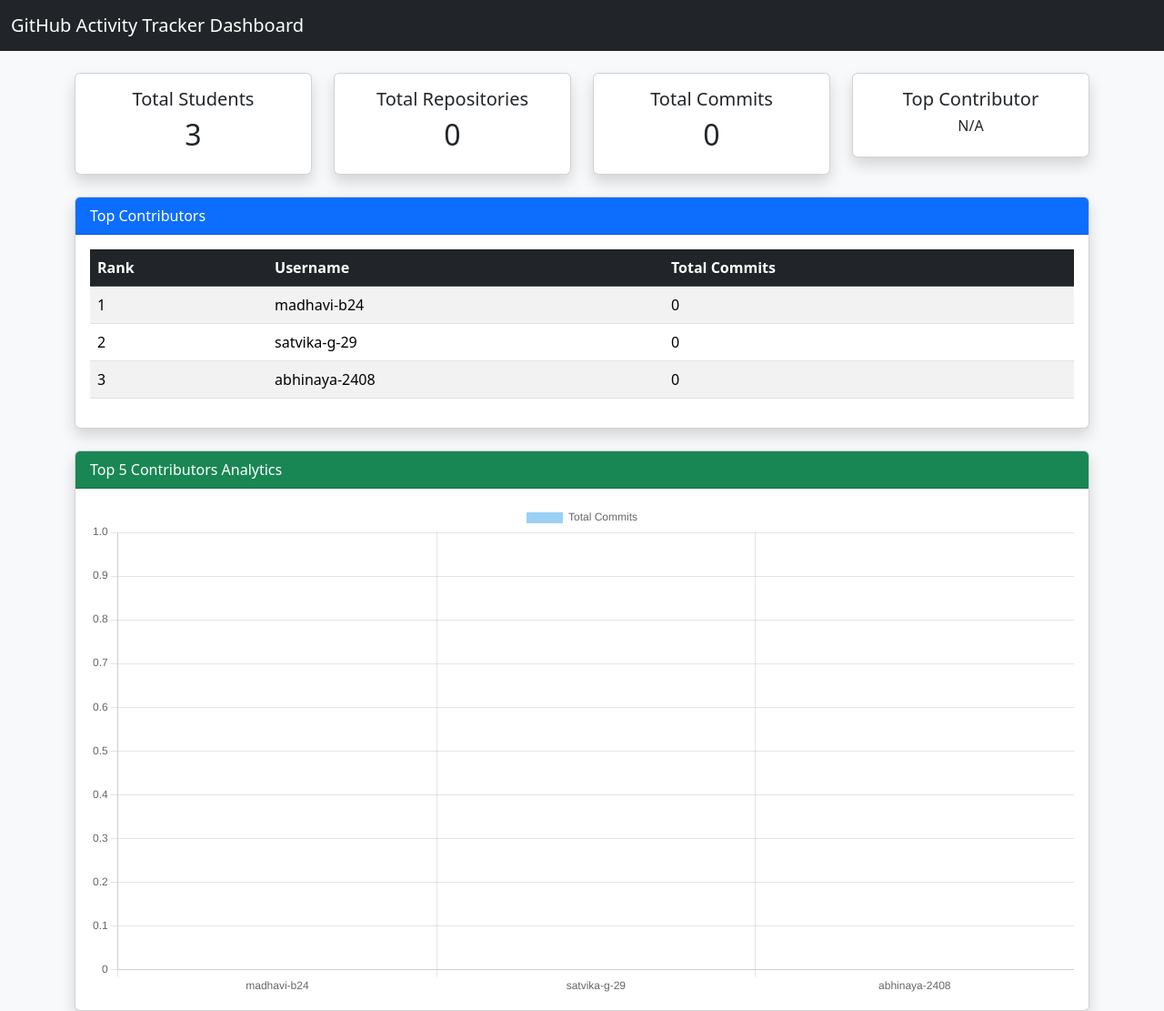
After one commit to madhavi-b24/Github-Activity-Tracker, a Flask app: page /dashboard in a window 1280 px wide. The commit adds this page. Shown: the whole page at 91% size. Run offline with Flask 3, Linux system fonts and the light colour scheme; data that the repository does not hold is empty.

Commit message:
Implement GitHub analytics dashboard with visualizations

```diff
--- a/app.py
+++ b/app.py
@@ -63,5 +63,62 @@ def student_pdf():
         flash(f"Error generating PDF: {e}", "danger")
         return redirect(url_for("home"))
 
+
+@app.route("/dashboard")
+def dashboard():
+    students = load_students()
+
+    total_students = len(students)
+    total_repos = 0
+    total_commits = 0
+
+    most_active_student = "N/A"
+    max_commits = 0
+
+    leaderboard = []
+
+    for regno, username in students.items():
+        try:
+            data = fetch_github_data_for_user(username)
+            repos = data.get("repos", [])
+
+            commits = sum(
+                repo.get("commits_count", 0)
+                for repo in repos
+            )
+
+            total_repos += len(repos)
+            total_commits += commits
+
+            leaderboard.append({
+                "username": username,
+                "commits": commits
+            })
+
+            if commits > max_commits:
+                max_commits = commits
+                most_active_student = username
+
+        except Exception as e:
+            print(f"Error fetching data for {username}: {e}")
+
+    leaderboard = sorted(
+        leaderboard,
+        key=lambda x: x["commits"],
+        reverse=True
+    )
+
+    top_students = leaderboard[:5]
+
+    return render_template(
+        "dashboard.html",
+        total_students=total_students,
+        total_repos=total_repos,
+        total_commits=total_commits,
+        most_active_student=most_active_student,
+        leaderboard=leaderboard,
+        top_students=top_students
+    )
+
 if __name__ == "__main__":
     app.run(debug=True)
--- a/github_api/github_fetcher.py
+++ b/github_api/github_fetcher.py
@@ -1,39 +1,98 @@
 import os
+from dotenv import load_dotenv
 import requests
 from time import sleep
+load_dotenv()
 
+# Paste your GitHub Personal Access Token here
 TOKEN = os.getenv("GITHUB_TOKEN")
-#if not TOKEN:
- #   raise Exception("⚠️ Please set the environment variable GITHUB_TOKEN before running.")
 
-HEADERS = {"Authorization": f"token {TOKEN}"}
+HEADERS = {
+    "Authorization": f"token {TOKEN}"
+}
+
 
 def fetch_github_data_for_user(username, max_retries=3):
     """
-    Fetch GitHub repositories and commit info for a user.
-    Returns: { "repos": [ { "name": ..., "commits_count": ..., "last_commit_date": ..., "url": ... } ] }
+    Fetch GitHub repositories and commit information for a user.
+    Returns:
+    {
+        "repos": [
+            {
+                "name": "...",
+                "commits_count": ...,
+                "last_commit_date": "...",
+                "url": "..."
+            }
+        ]
+    }
     """
+
     def get_json(url):
         for attempt in range(max_retries):
             try:
-                resp = requests.get(url, headers=HEADERS, timeout=10)
-                resp.raise_for_status()
-                return resp.json()
+                response = requests.get(
+                    url,
+                    headers=HEADERS,
+                    timeout=10
+                )
+
+                response.raise_for_status()
+                return response.json()
+
             except requests.exceptions.RequestException as e:
-                print(f"⚠️ API request failed ({attempt+1}/{max_retries}): {e}")
+                print(
+                    f"⚠ API request failed ({attempt+1}/{max_retries}): {e}"
+                )
                 sleep(2)
-        raise Exception(f"Failed to fetch {url} after {max_retries} attempts")
 
-    repos_data = get_json(f"https://api.github.com/users/{username}/repos?per_page=100")
+        raise Exception(
+            f"Failed to fetch {url} after {max_retries} attempts"
+        )
+
+    # Fetch all repositories
+    repos_data = get_json(
+        f"https://api.github.com/users/{username}/repos?per_page=100"
+    )
+
+    print(f"\nFetching GitHub data for: {username}")
+    print(f"Repositories Found: {len(repos_data)}")
+
     result = []
+
     for repo in repos_data:
+
         repo_name = repo["name"]
         repo_url = repo["html_url"]
-        commits_list = get_json(f"https://api.github.com/repos/{username}/{repo_name}/commits?per_page=100")
-        result.append({
-            "name": repo_name,
-            "commits_count": len(commits_list),
-            "last_commit_date": commits_list[0]["commit"]["committer"]["date"] if commits_list else "N/A",
-            "url": repo_url
-        })
+
+        try:
+            commits_list = get_json(
+                f"https://api.github.com/repos/{username}/{repo_name}/commits?per_page=100"
+            )
+
+            commits_count = len(commits_list)
+
+            last_commit_date = (
+                commits_list[0]["commit"]["committer"]["date"]
+                if commits_list
+                else "N/A"
+            )
+
+        except Exception as e:
+            print(
+                f"Skipping commit fetch for {repo_name}: {e}"
+            )
+
+            commits_count = 0
+            last_commit_date = "N/A"
+
+        result.append(
+            {
+                "name": repo_name,
+                "commits_count": commits_count,
+                "last_commit_date": last_commit_date,
+                "url": repo_url,
+            }
+        )
+
     return {"repos": result}
--- a/students/students.csv
+++ b/students/students.csv
@@ -0,0 +1,4 @@
+RegNo,Username
+24b01a1211,madhavi-b24
+24b01a1242,satvika-g-29
+24b01a1226,abhinaya-2408
--- /dev/null
+++ b/templates/dashboard.html
@@ -0,0 +1,165 @@
+<!DOCTYPE html>
+<html>
+<head>
+    <title>GitHub Activity Dashboard</title>
+
+    <link href="https://cdn.jsdelivr.net/npm/bootstrap@5.3.3/dist/css/bootstrap.min.css"
+          rel="stylesheet">
+
+    <script src="https://cdn.jsdelivr.net/npm/chart.js"></script>
+</head>
+
+<body class="bg-light">
+
+<nav class="navbar navbar-dark bg-dark">
+    <div class="container-fluid">
+        <span class="navbar-brand">
+            GitHub Activity Tracker Dashboard
+        </span>
+    </div>
+</nav>
+
+<div class="container mt-4">
+
+    <!-- Statistics Cards -->
+    <div class="row">
+
+        <div class="col-md-3">
+            <div class="card shadow">
+                <div class="card-body text-center">
+                    <h5>Total Students</h5>
+                    <h2>{{ total_students }}</h2>
+                </div>
+            </div>
+        </div>
+
+        <div class="col-md-3">
+            <div class="card shadow">
+                <div class="card-body text-center">
+                    <h5>Total Repositories</h5>
+                    <h2>{{ total_repos }}</h2>
+                </div>
+            </div>
+        </div>
+
+        <div class="col-md-3">
+            <div class="card shadow">
+                <div class="card-body text-center">
+                    <h5>Total Commits</h5>
+                    <h2>{{ total_commits }}</h2>
+                </div>
+            </div>
+        </div>
+
+        <div class="col-md-3">
+            <div class="card shadow">
+                <div class="card-body text-center">
+                    <h5>Top Contributor</h5>
+                    <h6>{{ most_active_student }}</h6>
+                </div>
+            </div>
+        </div>
+
+    </div>
+
+    <!-- Leaderboard Table -->
+    <div class="card mt-4 shadow">
+
+        <div class="card-header bg-primary text-white">
+            Top Contributors
+        </div>
+
+        <div class="card-body">
+
+            <table class="table table-striped table-hover">
+
+                <thead class="table-dark">
+                    <tr>
+                        <th>Rank</th>
+                        <th>Username</th>
+                        <th>Total Commits</th>
+                    </tr>
+                </thead>
+
+                <tbody>
+
+                {% for student in leaderboard %}
+                <tr>
+                    <td>{{ loop.index }}</td>
+                    <td>{{ student.username }}</td>
+                    <td>{{ student.commits }}</td>
+                </tr>
+                {% endfor %}
+
+                </tbody>
+
+            </table>
+
+        </div>
+
+    </div>
+
+    <!-- Analytics Chart -->
+    <div class="card mt-4 shadow">
+
+        <div class="card-header bg-success text-white">
+            Top 5 Contributors Analytics
+        </div>
+
+        <div class="card-body">
+            <canvas id="commitChart"></canvas>
+        </div>
+
+    </div>
+
+</div>
+
+<script>
+
+const labels = [
+    {% for student in top_students %}
+        "{{ student.username }}",
+    {% endfor %}
+];
+
+const commits = [
+    {% for student in top_students %}
+        {{ student.commits }},
+    {% endfor %}
+];
+
+new Chart(
+    document.getElementById('commitChart'),
+    {
+        type: 'bar',
+
+        data: {
+            labels: labels,
+            datasets: [{
+                label: 'Total Commits',
+                data: commits
+            }]
+        },
+
+        options: {
+            responsive: true,
+
+            plugins: {
+                legend: {
+                    display: true
+                }
+            },
+
+            scales: {
+                y: {
+                    beginAtZero: true
+                }
+            }
+        }
+    }
+);
+
+</script>
+
+</body>
+</html>
```
Also changed, not shown: templates/home.html (+9 -0 lines), 1 other file.
